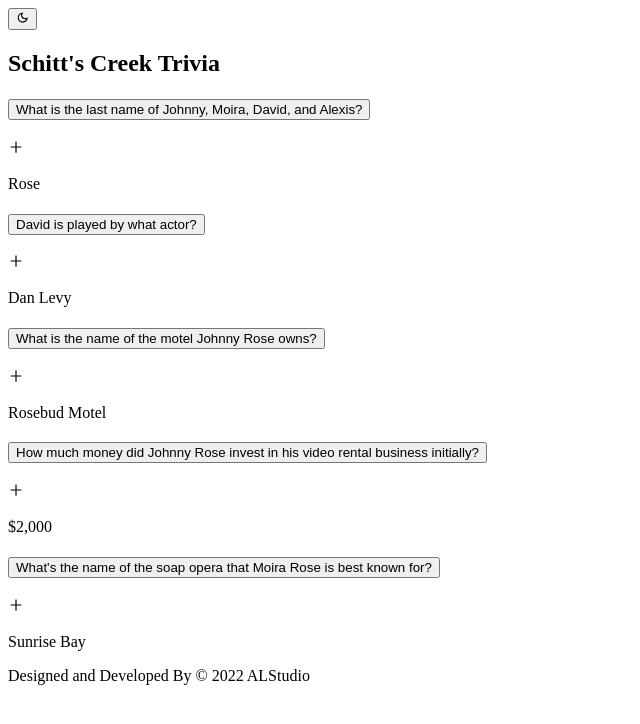
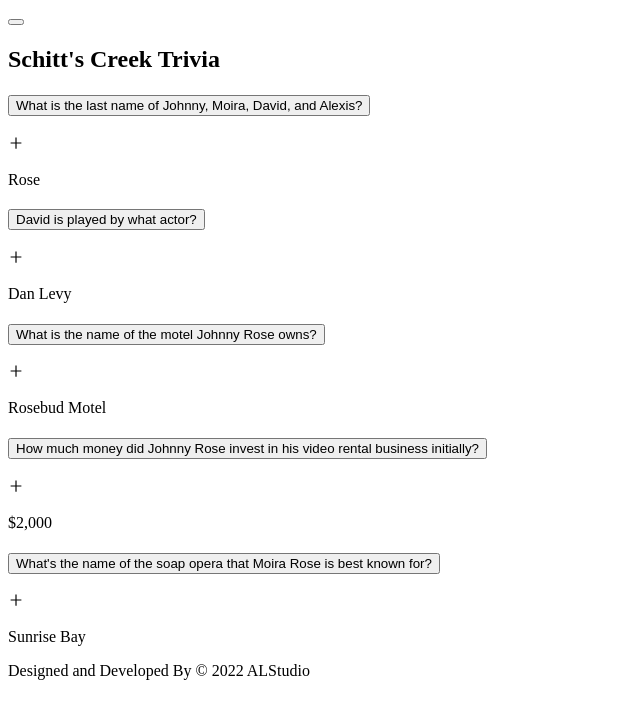
Before and after one commit to alstudio93/alstudio-accordion, a Next.js app: page / in a window 1280 px wide. Shown: the top 724 px of the page, without its empty margins (0-640 px from the left). Built offline with nearby package versions, Linux system fonts and the light colour scheme.

Commit message:
updating CSS

```diff
--- a/components/ThemeSwitcher.jsx
+++ b/components/ThemeSwitcher.jsx
@@ -10,9 +10,9 @@
     useEffect(() => setOnComponentMount(true), []);
     const themeIcon = () => {
         if (onComponentMount && resolvedTheme === "dark") {
-            return <HiOutlineSun className='light-mode-btn'/>
-        } else {
-            return <MdOutlineDarkMode className='dark-mode-btn'/>
+            return <HiOutlineSun/>
+        } else if(onComponentMount && resolvedTheme === "light") {
+            return <MdOutlineDarkMode className='text-xl md:text-2xl'  />
         }
     }
     return (
--- a/components/Trivia/index.jsx
+++ b/components/Trivia/index.jsx
@@ -61,7 +61,7 @@
                                 id={trivia.answerID}
                                 aria-labelledby={trivia.headingID}
                                 className={isClicked === index ? "accordion-open" : "accordion-closed"}>
-                                    <p>{trivia.answer}</p>
+                                    <p className='accordion-answer'>{trivia.answer}</p>
                                 </section>
                             }
                         </div>
--- a/styles/globals.css
+++ b/styles/globals.css
@@ -50,14 +50,14 @@
 }
 
 .theme-switcher svg {
-  font-size: 1.2rem;
+  font-size: 1.25rem;
 }
 
 .theme-switcher:hover {
   box-shadow: 0px 0px 3px rgba(0, 0, 0, 0.5);
 }
 
-@media screen and (min-width: 1024px) {
+@media screen and (min-width: 768px) {
 
   .theme-switcher {
     width: 48px;
@@ -72,7 +72,7 @@
 /* Accordian Styling */
 
 #trivia {
-  padding: 40px 10px 0px;
+  padding: 40px 8px 0px;
   margin: 0px auto;
 }
 
@@ -142,7 +142,9 @@
   margin-right: auto;
 }
 
-.accordion p {
+
+/* Accordion Answer */
+.accordion-answer {
   font-size: clamp(.95rem, 5vw, 1.1rem);
 }
 
```
